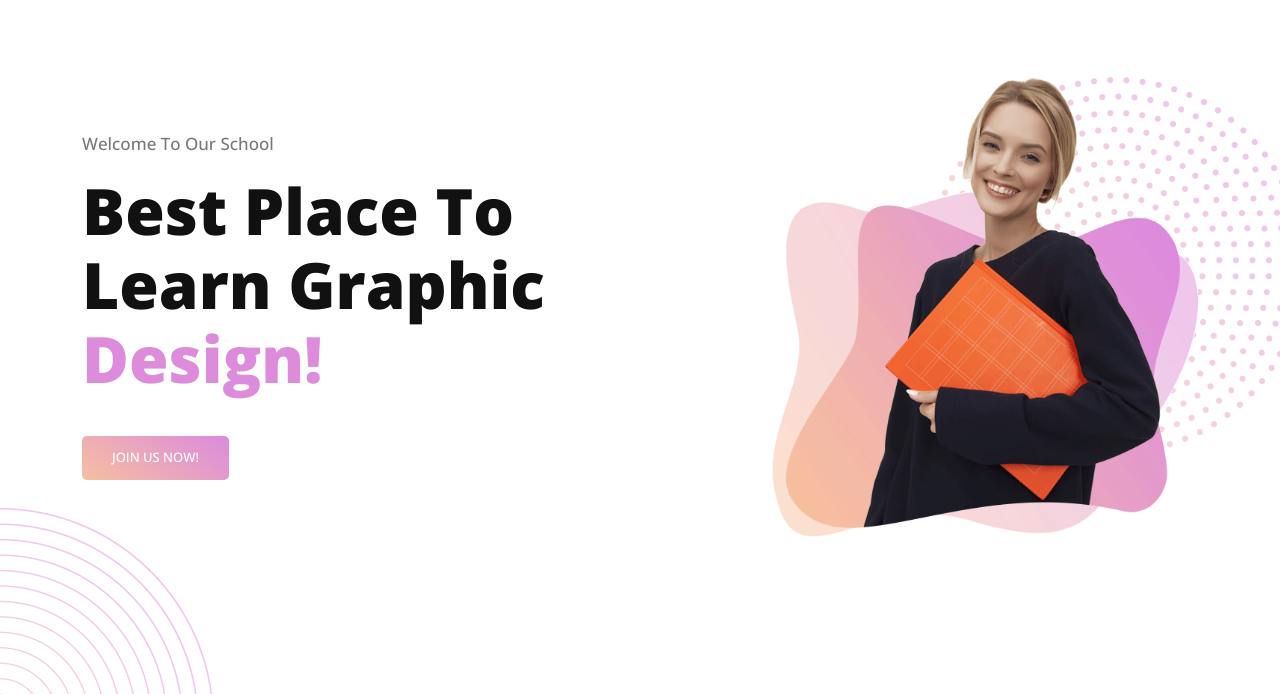
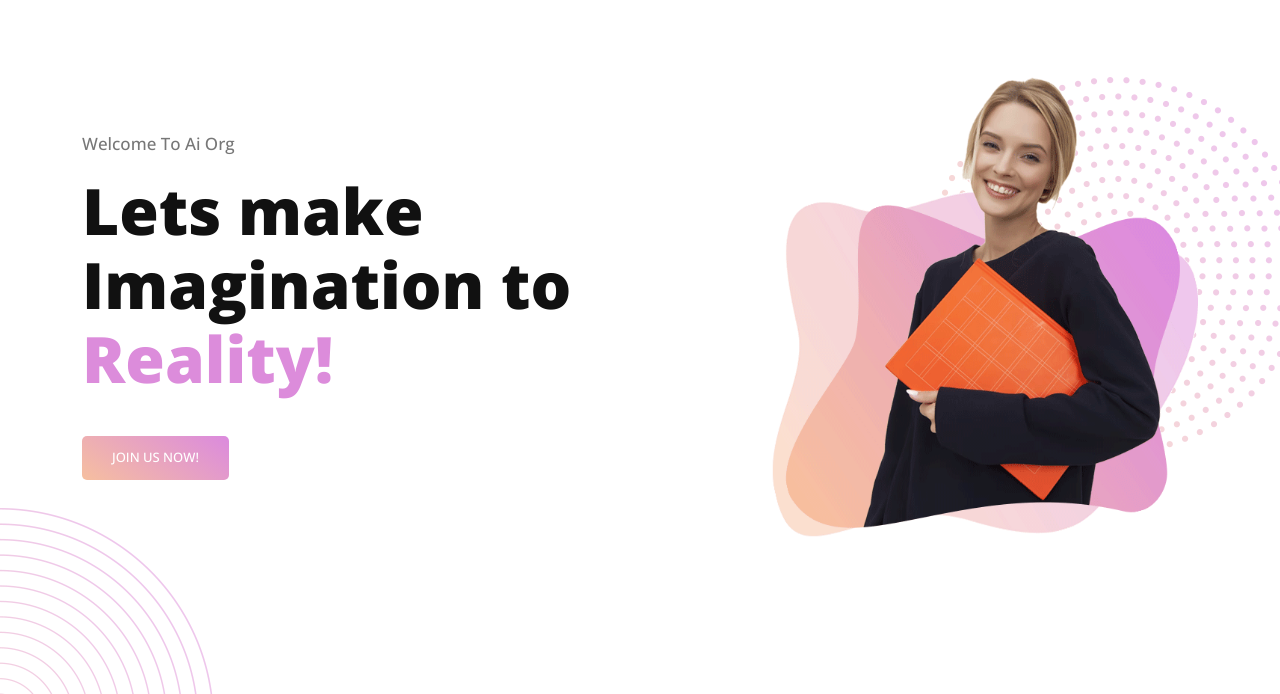
Before and after one commit to anupampushkar/Website, a plain HTML site: page index.html in a window 1280 px wide. Shown: the part 103-797 px from the top of the page. Drawn offline with nearby package versions, Linux system fonts and the light colour scheme.

Commit message:
Update index.html

```diff
--- a/index.html
+++ b/index.html
@@ -76,8 +76,8 @@ https://templatemo.com/tm-573-eduwell
       <div class="row">
         <div class="col-lg-6 align-self-center">
           <div class="header-text">
-            <h6>Welcome to our school</h6>
-            <h2>Best Place To Learn Graphic <em>Design!</em></h2>
+            <h6>Welcome to Ai Org</h6>
+            <h2>Lets make Imagination to  <em>Reality!</em></h2>
             <div class="main-button-gradient">
               <div class="scroll-to-section"><a href="#contact-section">Join Us Now!</a></div>
             </div>
```
